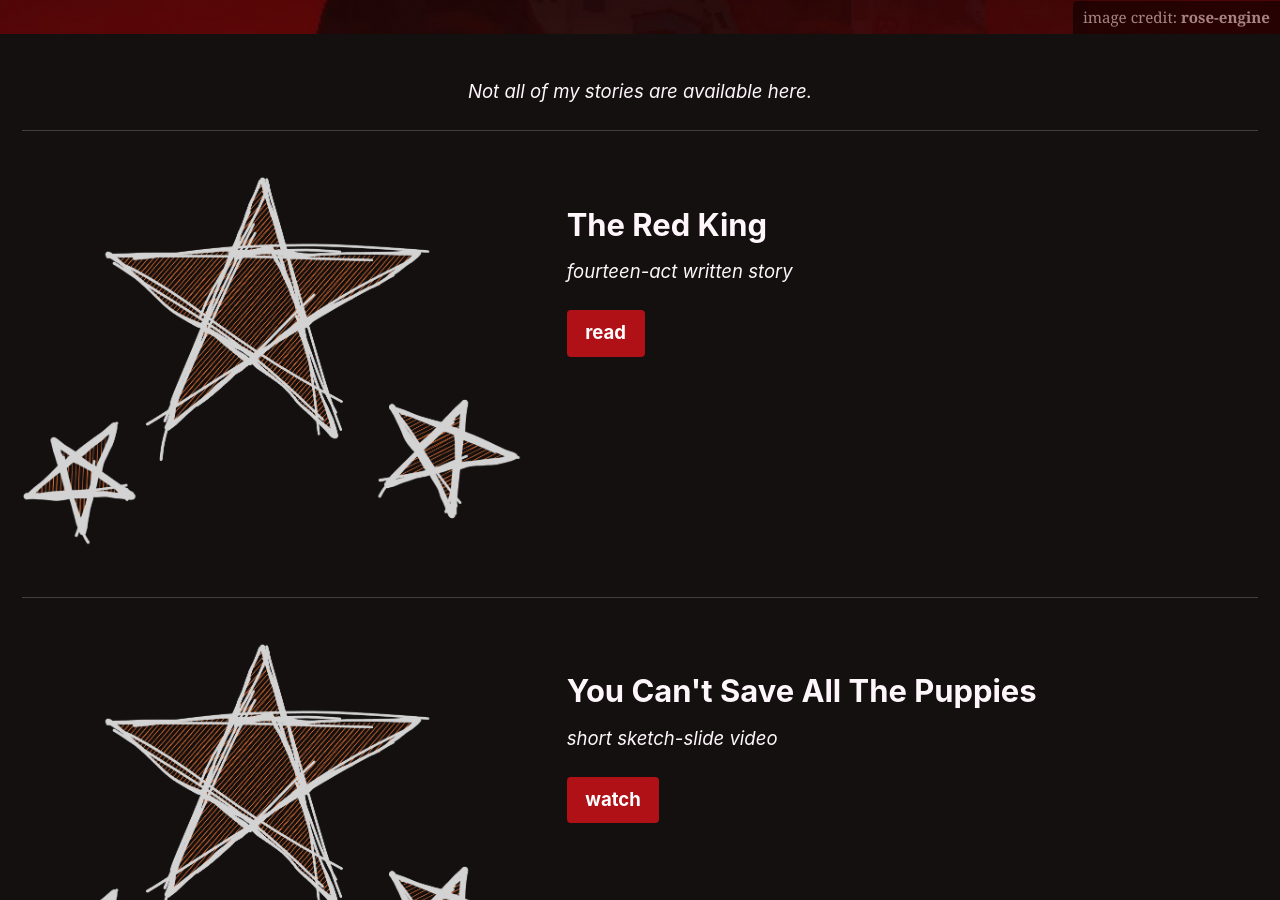
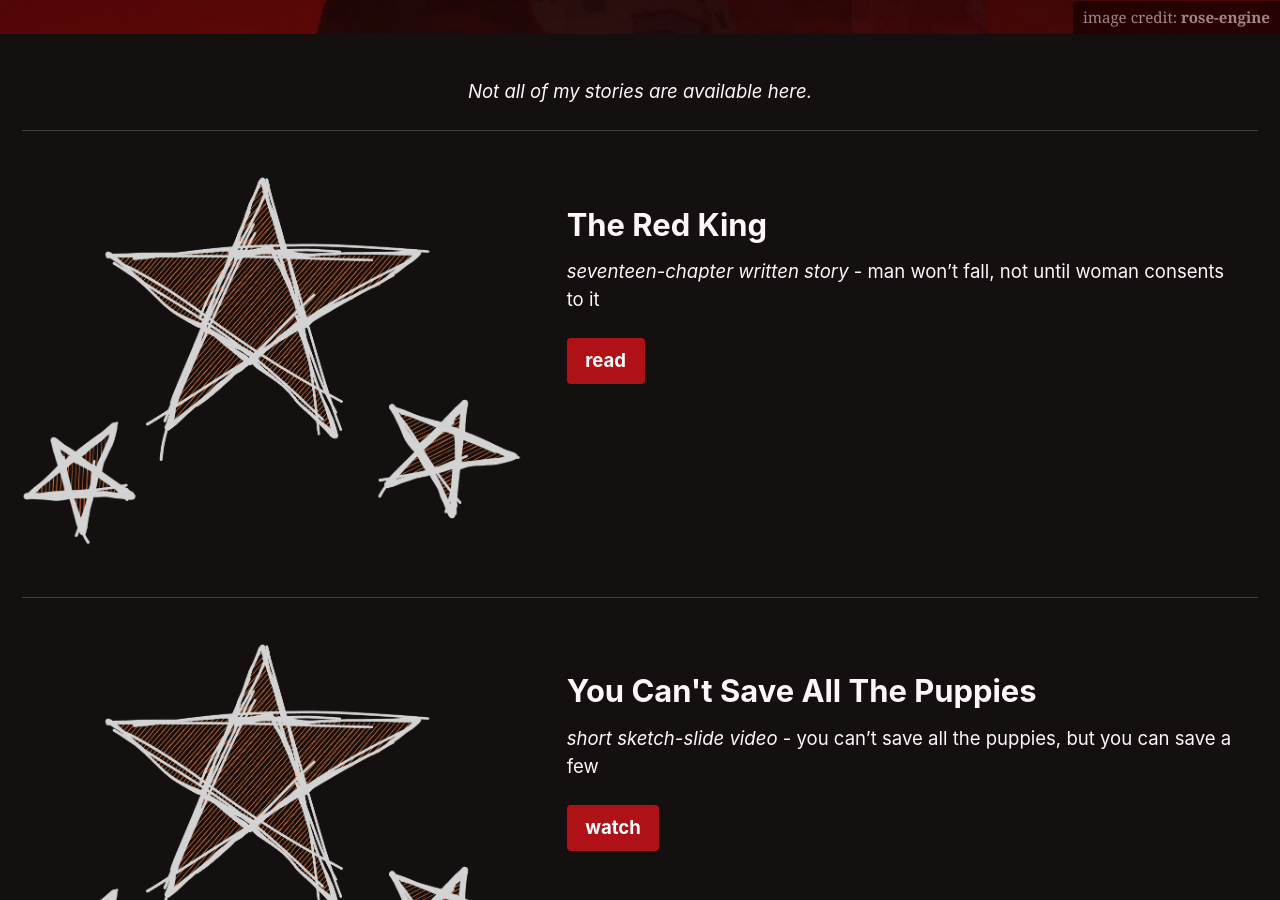
Before and after one commit to kyrie-edelweiss/edelweiss-archive, a Jekyll site: the page built from index.html, in a window 1280 px wide and 900 px high, scrolled down 355 px. Built offline with Jekyll 4.4.1, drawn with Linux system fonts in a browser that asks for light colours; cached includes are drawn as plain includes; the list of posts is cut into pages by our own code.

Commit message:
Update index.html

```diff
--- a/index.html
+++ b/index.html
@@ -12,14 +12,14 @@ intro:
 feature_row1:
   - image_path: /assets/images/RedKingPreview.png
     title: "The Red King"
-    excerpt: "_fourteen-act written story_"
+    excerpt: "_seventeen-chapter written story_ - man won't fall, not until woman consents to it"
     url: "/red-king/"
     btn_label: "read"
     btn_class: "btn--primary"
 feature_row2:
   - image_path: /assets/images/PuppyPreview.png
     title: "You Can't Save All The Puppies"
-    excerpt: "_short sketch-slide video_"
+    excerpt: "_short sketch-slide video_ - you can't save all the puppies, but you can save a few"
     url: "/puppies/"
     btn_label: "watch"
     btn_class: "btn--primary"
```
